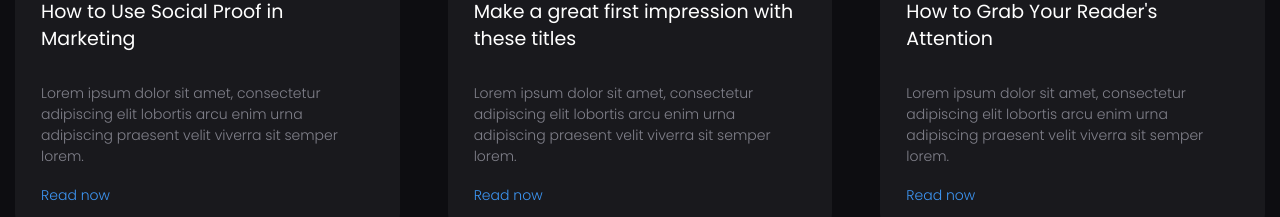
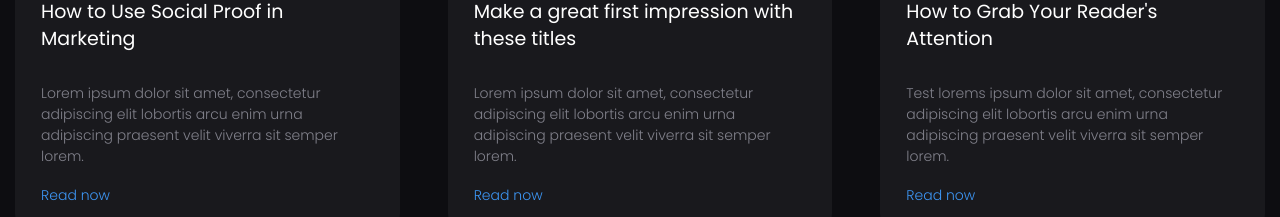
Before and after one commit to AlexEngDev/angular_investing, an Angular app: page / in a window 1280 px wide. Shown: the part 5733-5950 px from the top of the page. Built offline with nearby package versions, Linux system fonts and the light colour scheme.

Commit message:
second commit

```diff
--- a/src/app/home/home.component.html
+++ b/src/app/home/home.component.html
@@ -222,7 +222,10 @@
         <article class="testimonials__item item-testimonial">
           <div class="item-testimonial__user user-testimonial">
             <div class="user-testimonial__avatar user-testimonial__avatar_1">
-              <img src="../../assets/img/testimonial/avatar/01.jpg" alt="avatars" />
+              <img
+                src="../../assets/img/testimonial/avatar/01.jpg"
+                alt="avatars"
+              />
             </div>
             <div class="user-testimonial__body">
               <div class="user-testimonial__title">John Doe</div>
@@ -245,7 +248,10 @@
         <article class="testimonials__item item-testimonial">
           <div class="item-testimonial__user user-testimonial">
             <div class="user-testimonial__avatar user-testimonial__avatar_2">
-              <img src="../../assets/img/testimonial/avatar/02.jpg" alt="avatars" />
+              <img
+                src="../../assets/img/testimonial/avatar/02.jpg"
+                alt="avatars"
+              />
             </div>
             <div class="user-testimonial__body">
               <div class="user-testimonial__title">Alice Smith</div>
@@ -268,7 +274,10 @@
         <article class="testimonials__item item-testimonial">
           <div class="item-testimonial__user user-testimonial">
             <div class="user-testimonial__avatar user-testimonial__avatar_3">
-              <img src="../../assets/img/testimonial/avatar/03.jpg" alt="avatars" />
+              <img
+                src="../../assets/img/testimonial/avatar/03.jpg"
+                alt="avatars"
+              />
             </div>
             <div class="user-testimonial__body">
               <div class="user-testimonial__title">Sophia Miller</div>
@@ -378,9 +387,9 @@
             </h4>
             <div class="item-blog__text text">
               <p>
-                Lorem ipsum dolor sit amet, consectetur adipiscing elit lobortis
-                arcu enim urna adipiscing praesent velit viverra sit semper
-                lorem.
+                Test lorems ipsum dolor sit amet, consectetur adipiscing elit
+                lobortis arcu enim urna adipiscing praesent velit viverra sit
+                semper lorem.
               </p>
             </div>
             <a href="" class="item-blog__link">Read now</a>
```
